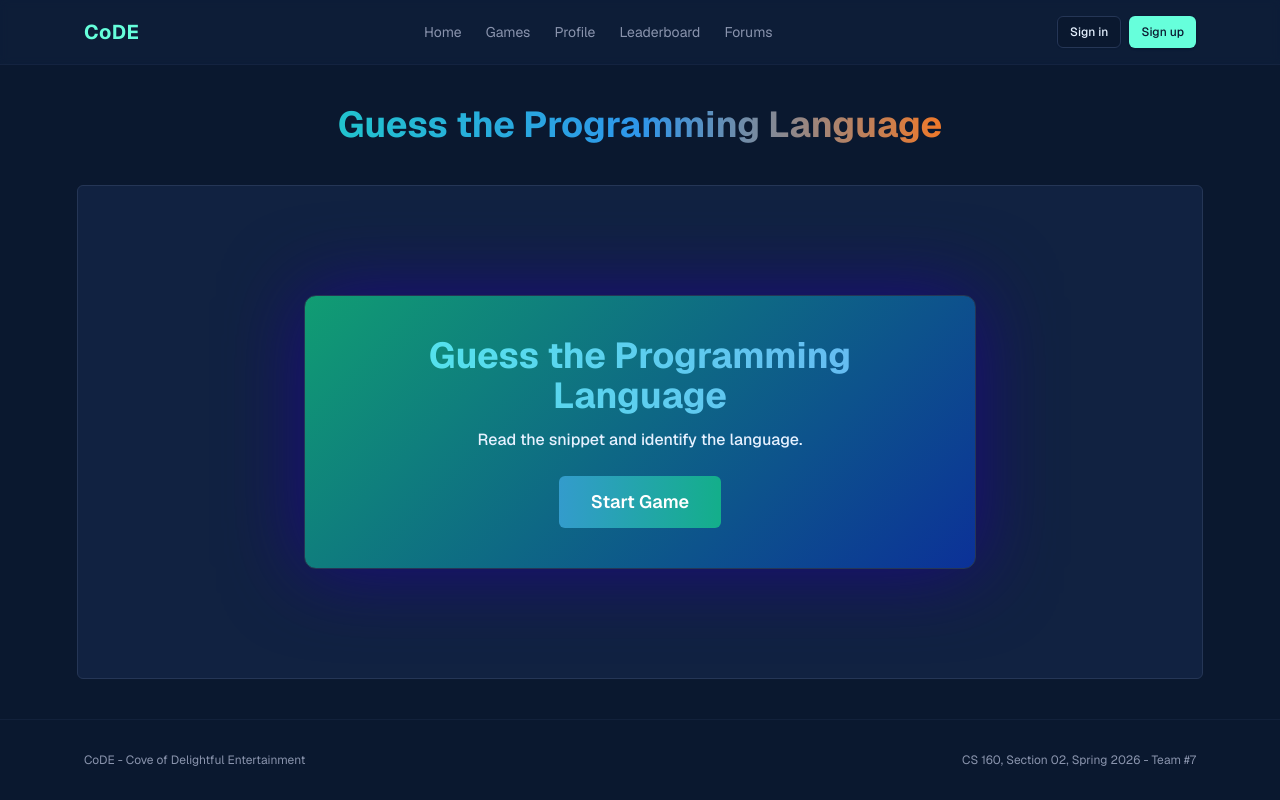
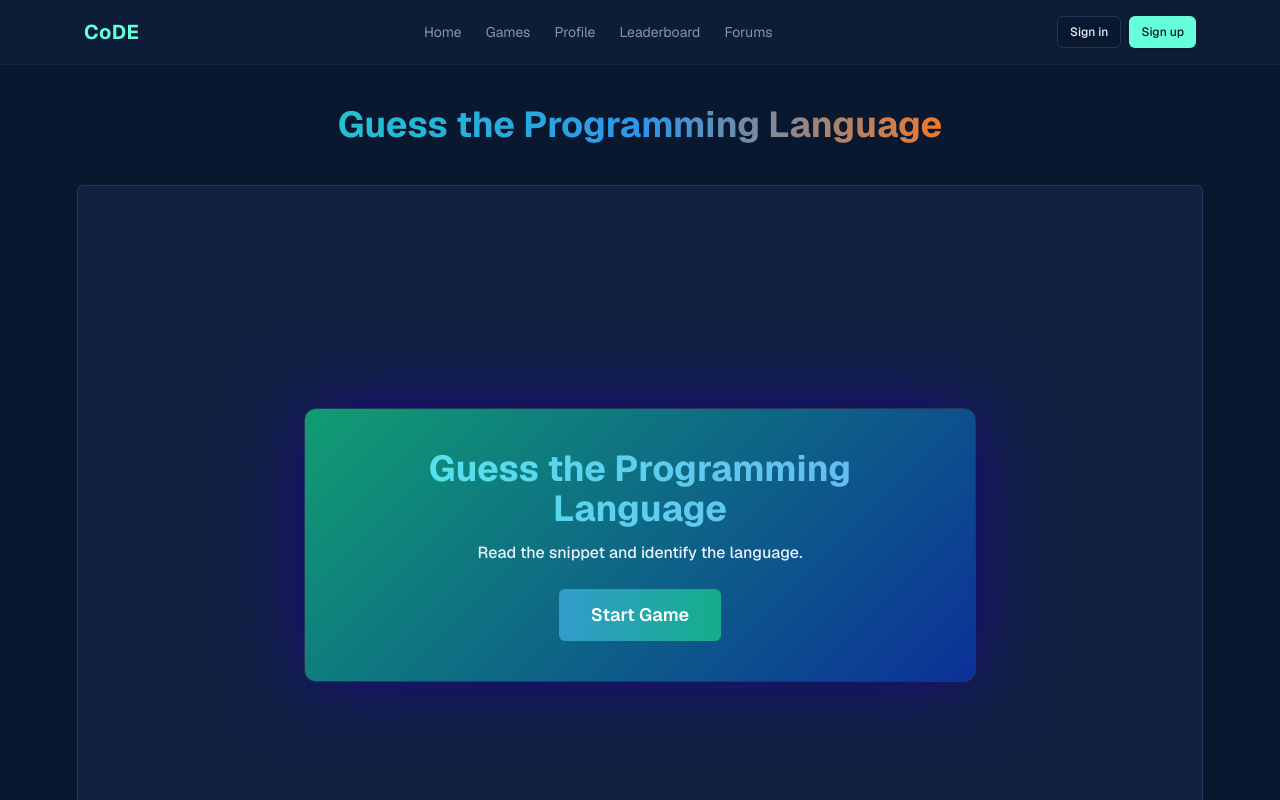
Before and after one commit to tyler-awender/CoDE, a Next.js app: page /games/guess-language in a window 1280 px wide. Shown: the top 800 px of the page. Built offline with nearby package versions, Linux system fonts and the light colour scheme; no server answers; the database is empty.

Commit message:
style: make start screens take up more space

```diff
--- a/components/games/guess-language.tsx
+++ b/components/games/guess-language.tsx
@@ -179,7 +179,7 @@ export function GuessLanguage() {
 
   if (!started) {
     return (
-      <div className="flex-1 grid place-items-center rounded-md border border-border bg-card text-muted-foreground overflow-auto w-full">
+      <div className="flex-1 w-full min-h-[90vh] flex items-center justify-center rounded-md border border-border bg-card text-muted-foreground">
         <div
           className="flex max-w-2xl flex-col items-center justify-center gap-6 rounded-xl border border-border p-10 text-center"
           style={{
--- a/components/games/higher-lower.tsx
+++ b/components/games/higher-lower.tsx
@@ -132,7 +132,7 @@ export function HigherLower() {
 
   if (!started) {
     return (
-      <div className="flex-1 grid place-items-center rounded-md border border-border bg-card text-muted-foreground overflow-auto w-full">
+        <div className="flex-1 w-full h-full min-h-[90vh] flex items-center justify-center rounded-md border border-border bg-card text-muted-foreground">
         <div
           className="flex flex-col items-center justify-center gap-6 rounded-xl border border-border p-10"
           style={{
```
